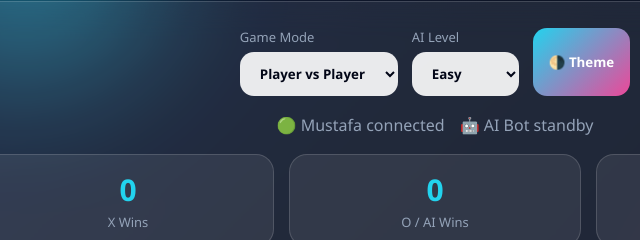
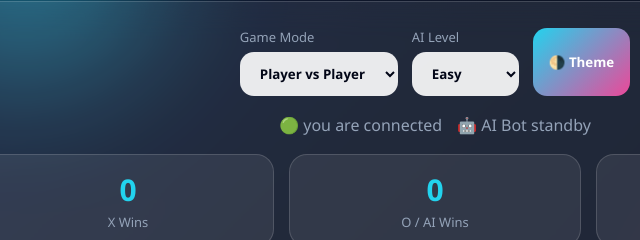
Before and after one commit to mustafaabdelwahed85-hub/TicTack, a plain HTML site: page index.html in a window 1280 px wide. Shown: the part 246-486 px from the top of the page, 205-845 px from the left. Drawn offline with Linux system fonts and the light colour scheme.

Commit message:
Update connection message for user

```diff
--- a/index.html
+++ b/index.html
@@ -41,7 +41,7 @@
       </div>
 
       <div class="players">
-        <span>🟢 Mustafa connected</span>
+        <span>🟢 you are connected</span>
         <span id="botStatus">🤖 AI Bot standby</span>
       </div>
 
```
